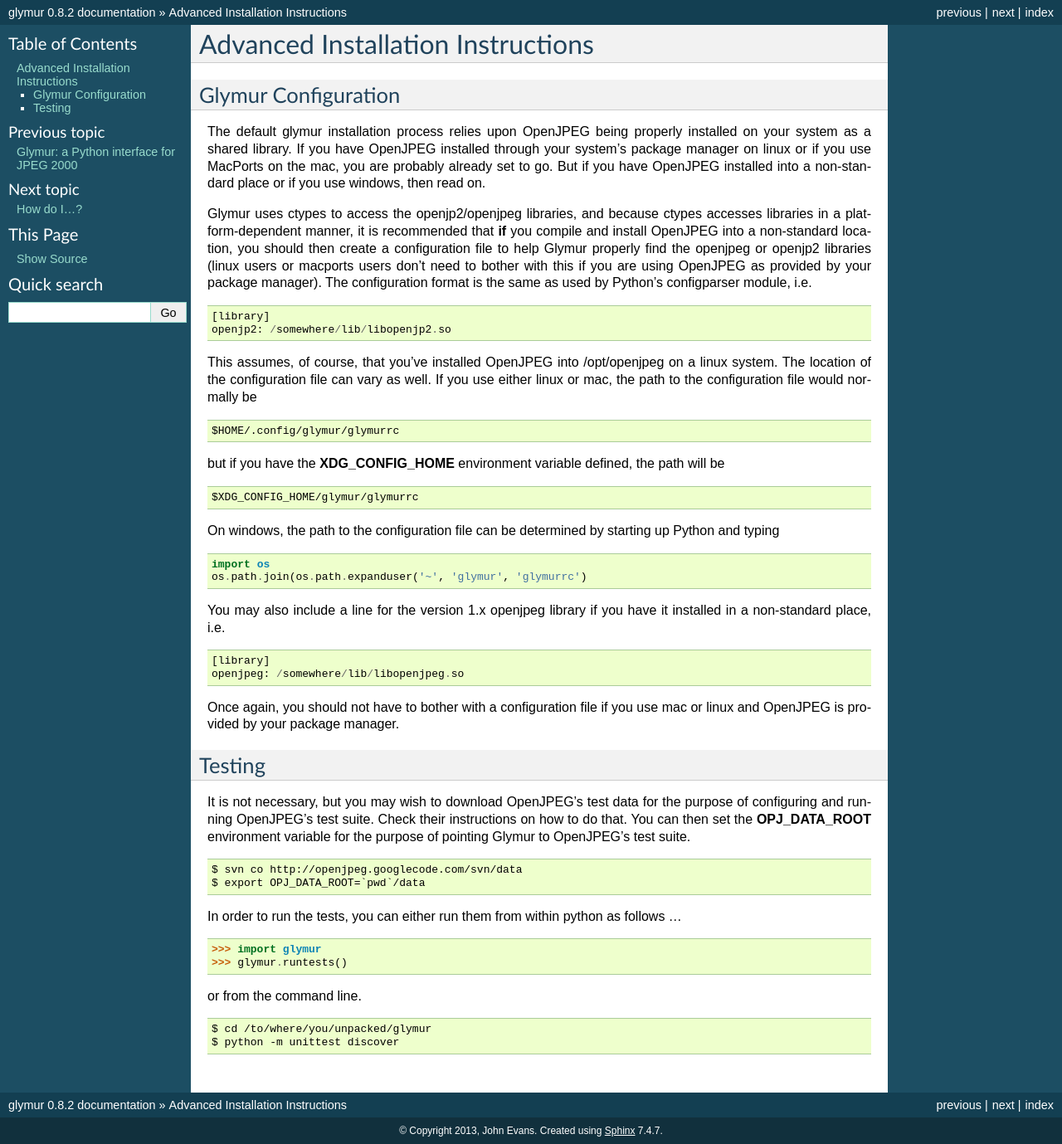
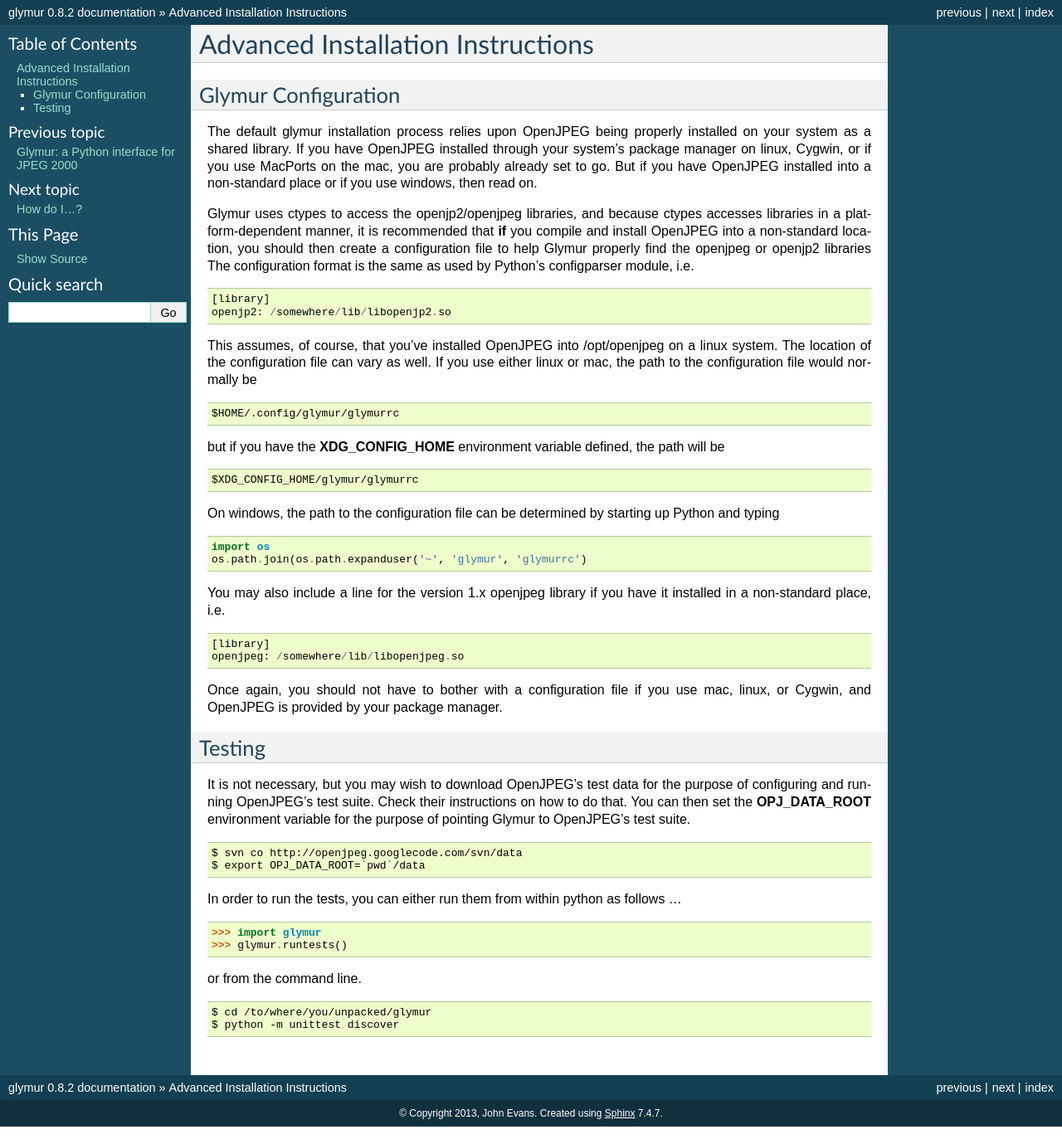
Before and after one commit to quintusdias/glymur, a Sphinx documentation site: the page built from docs/source/detailed_installation.rst, in a window 1280 px wide. Shown: the whole page at 83% size. Built offline with Sphinx 7.4.7, drawn with Linux system fonts in a browser that asks for light colours; after the commit the page ends 1358 px from its top, so only the background shows below that.

Commit message:
Add mention of Cygwin as supported platform
Closes-Issue: #328

```diff
--- a/docs/source/detailed_installation.rst
+++ b/docs/source/detailed_installation.rst
@@ -8,7 +8,7 @@
 
 The default glymur installation process relies upon OpenJPEG being
 properly installed on your system as a shared library. If you have
-OpenJPEG installed through your system’s package manager on linux
+OpenJPEG installed through your system’s package manager on linux, Cygwin,
 or if you use MacPorts on the mac, you are probably already set to
 go. But if you have OpenJPEG installed into a non-standard place
 or if you use windows, then read on.
@@ -17,9 +17,7 @@
 because ctypes accesses libraries in a platform-dependent manner,
 it is recommended that **if** you compile and install OpenJPEG into a
 non-standard location, you should then create a configuration file
-to help Glymur properly find the openjpeg or openjp2 libraries
-(linux users or macports users don’t need to bother with this if
-you are using OpenJPEG as provided by your package manager). The
+to help Glymur properly find the openjpeg or openjp2 libraries The
 configuration format is the same as used by Python’s configparser
 module, i.e. ::
 
@@ -51,7 +49,7 @@
     openjpeg: /somewhere/lib/libopenjpeg.so
 
 Once again, you should not have to bother with a configuration file if you use
-mac or linux and OpenJPEG is provided by your package manager.
+mac, linux, or Cygwin, and OpenJPEG is provided by your package manager.
 
 '''''''
 Testing
```
